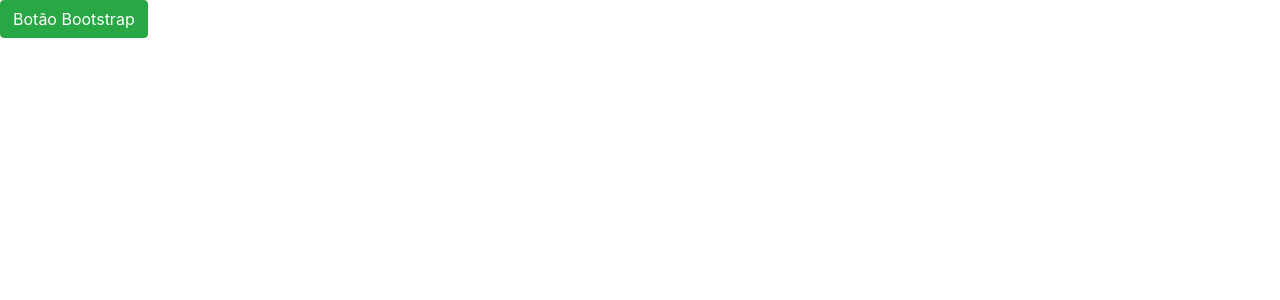
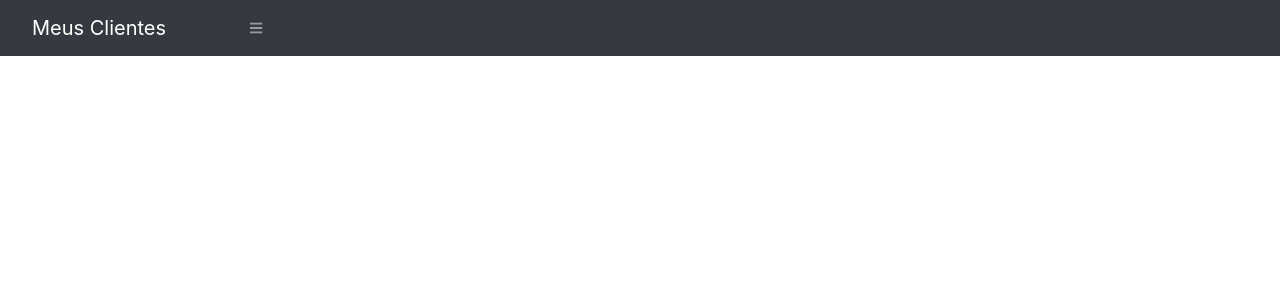
Before and after one commit to EduMacedoEng/ClientesServico-App, an Angular app: page / in a window 1280 px wide. Shown: the top 300 px of the page. Built offline with nearby package versions, Linux system fonts and the light colour scheme.

Commit message:
Adicionando o NavBar

```diff
--- a/src/app/app.component.html
+++ b/src/app/app.component.html
@@ -1 +1 @@
-<button class="btn btn-success">Botão Bootstrap</button>
+<app-navbar></app-navbar>
--- a/src/app/app.module.ts
+++ b/src/app/app.module.ts
@@ -3,6 +3,8 @@
 
 import { AppRoutingModule } from './app-routing.module';
 import { AppComponent } from './app.component';
+
+import { TemplateModule } from './template/template.module';
 
 @NgModule({
   declarations: [
@@ -10,7 +12,8 @@
   ],
   imports: [
     BrowserModule,
-    AppRoutingModule
+    AppRoutingModule,
+    TemplateModule
   ],
   providers: [],
   bootstrap: [AppComponent]
--- /dev/null
+++ b/src/app/template/navbar/navbar.component.html
@@ -0,0 +1,6 @@
+<nav class="sb-topnav navbar navbar-expand navbar-dark bg-dark">
+    <a class="navbar-brand" href="#">Meus Clientes</a>
+    <button class="btn btn-link btn-sm order-1 order-lg-0" id="sidebarToggle" href="#">
+        <i class="fas fa-bars"></i>
+    </button>
+</nav>
--- /dev/null
+++ b/src/app/template/navbar/navbar.component.ts
@@ -0,0 +1,15 @@
+import { Component, OnInit } from '@angular/core';
+
+@Component({
+  selector: 'app-navbar',
+  templateUrl: './navbar.component.html',
+  styleUrls: ['./navbar.component.css']
+})
+export class NavbarComponent implements OnInit {
+
+  constructor() { }
+
+  ngOnInit(): void {
+  }
+
+}
```
Also changed, not shown: src/app/template/template.module.ts (added, +14 -0 lines), src/app/template/navbar/navbar.component.css (added), 1 other file (tests, documents, lock files or other folders).
